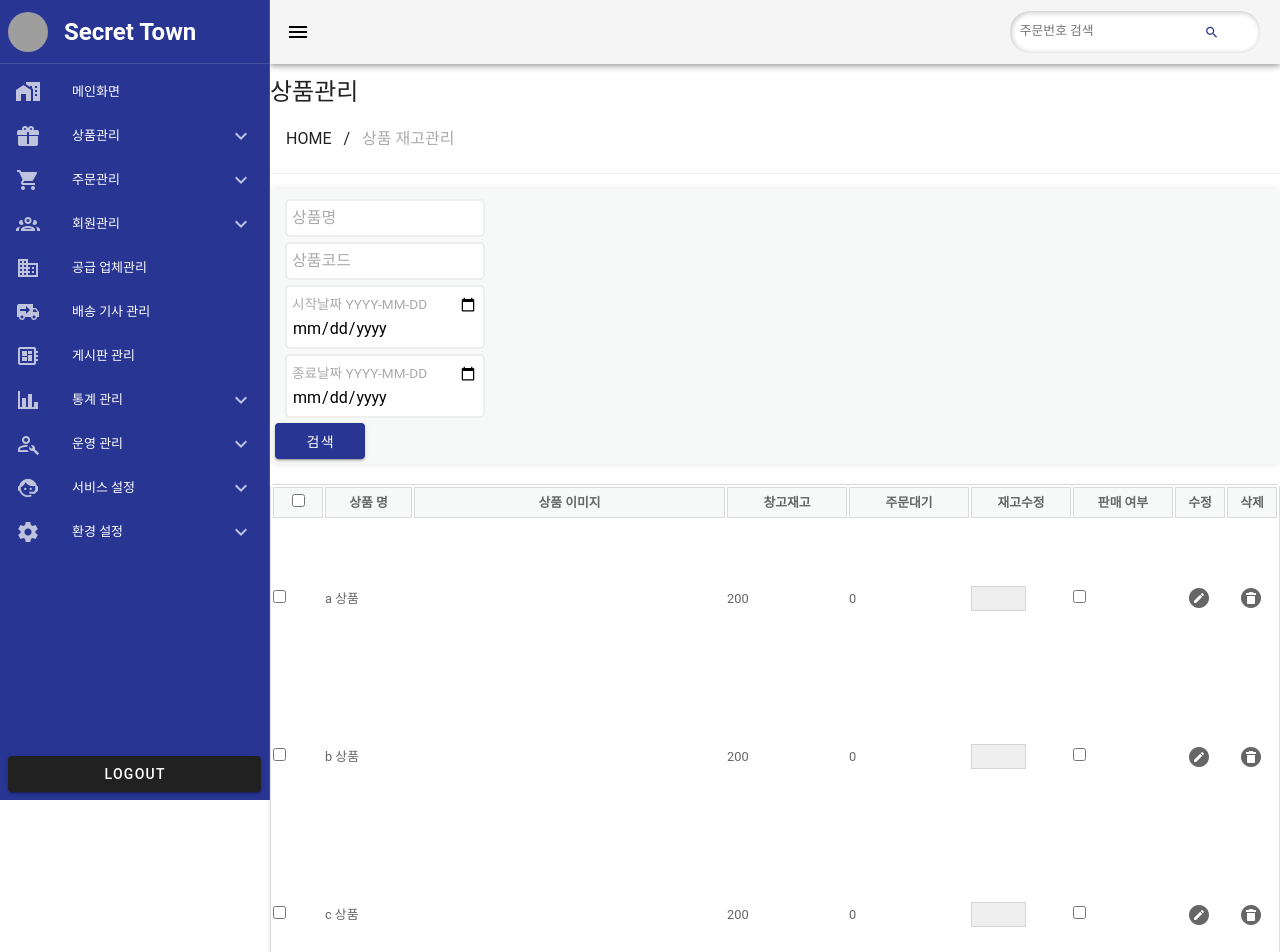
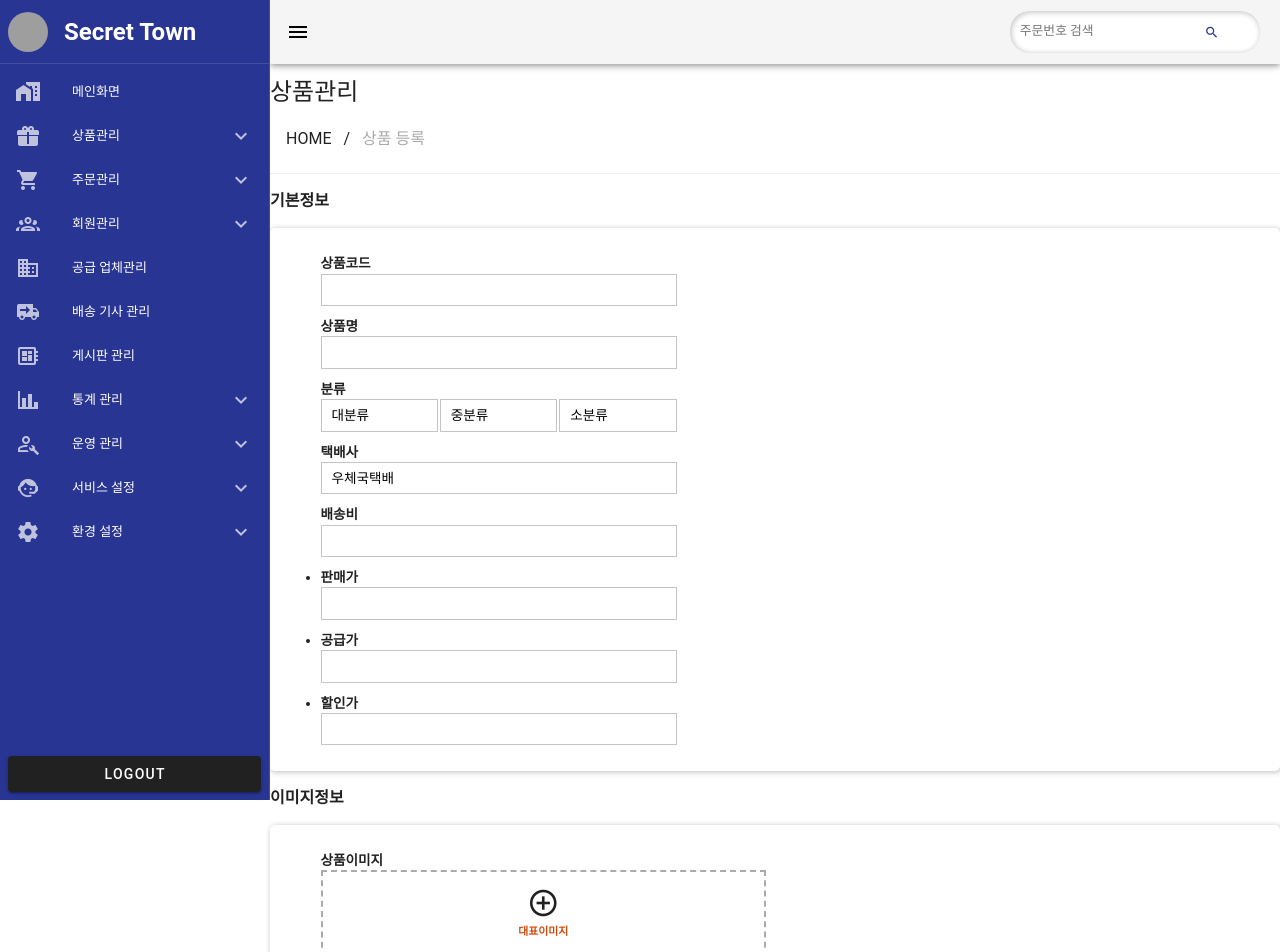
Before and after one commit to haranseok/open_market_admin, a Vue app: page /goods in a window 1280 px wide. Shown: the top 952 px of the page. Built offline with nearby package versions, Linux system fonts and the light colour scheme; grey boxes are pictures that could not be loaded.

Commit message:
상품등록 UI 구현중

```diff
--- a/src/components/TheSlideNav.vue
+++ b/src/components/TheSlideNav.vue
@@ -164,7 +164,8 @@ import { useNavDrawerStore } from "@/stores/NavDrawerStore";
 const router = useRouter();
 const navDrawerStore = useNavDrawerStore();
 const goods = ref([
-  ["상품 리스트", "goods_list", "goods?type=list"],
+  ["상품 등록", "goods_update", "goods?type=update"],
+  ["상품 조회", "goods_list", "goods?type=list"],
   ["상품 재고관리", "inventory", "goods?type=inventory"],
 ]);
 const orders = ref([
--- a/src/components/tables/BaseTable.vue
+++ b/src/components/tables/BaseTable.vue
@@ -35,9 +35,9 @@
       </table>
     </v-card>
     <Pagination :paging="paging" @pageUpdate="pageUpdate" />
-    <v-btn class="update-btn" color="#E53935" @click="btnEvent">{{
-      btnText
-    }}</v-btn>
+    <v-btn class="update-btn" color="#E53935" @click="btnEvent">
+      {{ btnText }}
+    </v-btn>
   </div>
 </template>
 
--- a/src/pages/goods/GoodsLayout.vue
+++ b/src/pages/goods/GoodsLayout.vue
@@ -2,7 +2,7 @@
   <v-main class="bg">
     <TheBreadCrumbs :title="'상품관리'" :items="links" />
     <article class="inner-container">
-      <div class="search-wrap jcsb">
+      <div class="search-wrap jcsb" v-if="isSearch">
         <div class="inner flex">
           <AtomInput
             :type="'text'"
@@ -41,8 +41,10 @@ import TheBreadCrumbs from "@/components/TheBreadCrumbs.vue";
 import AtomInput from "@/components/items/AtomInput.vue";
 import GoodsList from "./GoodsList.vue";
 import GoodsInventory from "./GoodsInventory.vue";
+import GoodsUpdate from "./GoodsUpdate.vue";
 const route = useRoute();
 const goodsPage = ref(GoodsList);
+const isSearch = ref(true);
 const goodsName = ref("");
 const goodsCode = ref("");
 const startData = ref("");
@@ -80,6 +82,7 @@ const doSearch = () => {
   };
 };
 
+const doGoodsCreate = () => {};
 const linksTypes = (title: string, href: string, component: any) => {
   links.value[1] = {
     title: title,
@@ -95,8 +98,11 @@ watchEffect(
     let type = route.query.type;
     if (type === "list") {
       linksTypes("상품 리스트", "list", GoodsList);
+    } else if (type === "inventory") {
+      linksTypes("상품 재고관리", "inventory", GoodsInventory);
     } else {
-      linksTypes("상품 재고관리", "inventory", GoodsInventory);
+      linksTypes("상품 등록", "update", GoodsUpdate);
+      isSearch.value = false;
     }
   })
 );
--- a/src/pages/goods/GoodsList.vue
+++ b/src/pages/goods/GoodsList.vue
@@ -22,7 +22,9 @@
           <td>{{ row.name }}</td>
           <td>{{ row.goodsName }}</td>
           <td>{{ row.status }}</td>
-          <td>{{ row.price }}</td>
+          <td>{{ row.supplyPrice }}</td>
+          <td>{{ row.salePrice }}</td>
+          <td>{{ row.discountPrice }}</td>
           <td>{{ row.option }}</td>
           <td>{{ row.imgStatus }}</td>
           <td>{{ row.createDate }}</td>
@@ -43,7 +45,9 @@ const th = ref([
   "판매자 명",
   "상품 명",
   "상태",
-  "가격",
+  "공급가",
+  "판매가",
+  "할인가",
   "옵션",
   "이미지 관리",
   "등록일자",
@@ -59,7 +63,9 @@ const items = ref([
     name: "홍길동",
     goodsName: "a 상품",
     status: "1",
-    price: "10,000원",
+    supplyPrice: "5,000원",
+    salePrice: "10,000원",
+    discountPrice: "8,000원",
     option: "1",
     imgStatus: "2",
     createDate: "2023-07-17",
@@ -71,7 +77,9 @@ const items = ref([
     name: "춘향",
     goodsName: "b 상품",
     status: "1",
-    price: "15,000원",
+    supplyPrice: "5,000원",
+    salePrice: "10,000원",
+    discountPrice: "",
     option: "1",
     imgStatus: "0",
     createDate: "2023-07-17",
@@ -83,7 +91,9 @@ const items = ref([
     name: "아무개",
     goodsName: "c 상품",
     status: "1",
-    price: "15,000원",
+    supplyPrice: "8,000원",
+    salePrice: "12,000원",
+    discountPrice: "",
     option: "1",
     imgStatus: "0",
     createDate: "2023-07-17",
@@ -93,6 +103,8 @@ const items = ref([
 const doDelete = (e: any) => {
   console.log(e);
 };
+
+const doCreate = () => {};
 </script>
 
 <style lang="scss" scoped>
--- /dev/null
+++ b/src/pages/goods/GoodsUpdate.vue
@@ -0,0 +1,164 @@
+<template>
+  <article class="container base">
+    <h4>기본정보</h4>
+    <div class="inner jcsb">
+      <section>
+        <div class="goods">
+          <div class="goods-inner flex">
+            <label for="goods-code" class="title">상품코드</label>
+            <input type="text" id="goods-code" />
+          </div>
+          <div class="goods-inner flex">
+            <label for="goods-name" class="title">상품명</label>
+            <input type="text" id="goods-name" />
+          </div>
+        </div>
+        <div class="category-wrap flex">
+          <label for="category" class="title">분류</label>
+          <div class="select-box">
+            <select id="category">
+              <option value="대분류">대분류</option>
+            </select>
+            <select id="category">
+              <option value="중분류">중분류</option>
+            </select>
+            <select id="category">
+              <option value="소분류">소분류</option>
+            </select>
+          </div>
+        </div>
+        <div class="delivery-select flex">
+          <p class="title">택배사</p>
+          <select id="delivery">
+            <option value="1">우체국택배</option>
+            <option value="1">cj대한통운</option>
+            <option value="1">한진택배</option>
+            <option value="1">롯데택배</option>
+          </select>
+        </div>
+        <div class="delivety-price flex">
+          <label for="price" class="title">배송비</label>
+          <input type="text" id="price" />
+        </div>
+      </section>
+      <section>
+        <ul>
+          <li class="flex">
+            <label for="salePrice" class="title">판매가</label
+            ><input type="text" id="salePrice" />
+          </li>
+          <li class="flex">
+            <label for="supplyPrice" class="title">공급가</label
+            ><input type="text" id="supplyPrice" />
+          </li>
+          <li class="flex">
+            <label for="discountPrice" class="title">할인가</label
+            ><input type="text" id="discountPrice" />
+          </li>
+        </ul>
+      </section>
+    </div>
+  </article>
+  <article class="container">
+    <h4>이미지정보</h4>
+    <div class="inner">
+      <section class="flex">
+        <p class="title">상품이미지</p>
+        <div class="img-wrap">
+          <label for="imgUpload">
+            <v-icon>mdi-plus-circle-outline</v-icon>
+            <small>대표이미지</small>
+          </label>
+          <input type="file" id="imgUpload" />
+        </div>
+      </section>
+      <section class="flex">
+        <p class="title">상품상세</p>
+        <div class="goods-detail">
+          <textarea name="" id="" cols="30" rows="10"></textarea>
+        </div>
+      </section>
+    </div>
+  </article>
+</template>
+
+<script lang="ts" setup></script>
+
+<style lang="scss" scoped>
+.base {
+  margin-bottom: 1.5%;
+}
+
+.flex {
+  margin: 10px 0;
+  align-items: center;
+}
+.inner {
+  width: 100%;
+  margin-top: 1.5%;
+  padding: 1.5% 5%;
+  border-radius: 5px;
+  background: #fff;
+  box-shadow: 1px 1px 5px 1px rgba(0, 0, 0, 0.2);
+  font-size: 0.85rem;
+  section {
+    width: 49%;
+    select {
+      width: 80%;
+      padding: 5px 10px;
+      border: 1px solid #c4c4c4;
+    }
+  }
+}
+
+.title {
+  display: block;
+  width: 100px;
+  margin-right: 10px;
+  font-weight: bold;
+}
+
+input[type="text"] {
+  width: 80%;
+  padding: 5px 10px;
+  border: 1px solid #c4c4c4;
+  transition: 0.3s;
+  &:focus {
+    transition: 0.3s;
+    border: 1px solid rgb(23, 77, 194);
+  }
+}
+
+.category-wrap {
+  .select-box {
+    width: 80%;
+    display: flex;
+    justify-content: space-between;
+    select {
+      width: 33%;
+    }
+  }
+}
+
+.img-wrap {
+  label {
+    display: block;
+    display: flex;
+    flex-direction: column;
+    align-items: center;
+    border: 2px dashed #aaa;
+    padding: 15px;
+    .v-icon {
+      font-size: 2rem;
+      margin-bottom: 5px;
+    }
+    small {
+      color: rgb(211, 74, 11);
+      font-weight: bold;
+    }
+  }
+  input[type="file"] {
+    display: none;
+  }
+}
+</style>
```
Also changed, not shown: src/api/HttpCommunicator.ts (+0 -10 lines), src/stores/GlobalStore.ts (+3 -11 lines).
